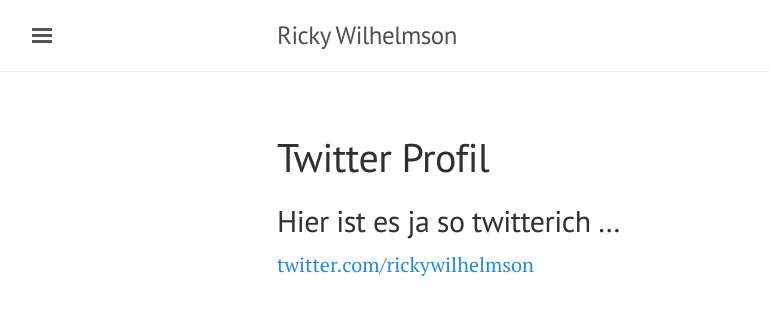
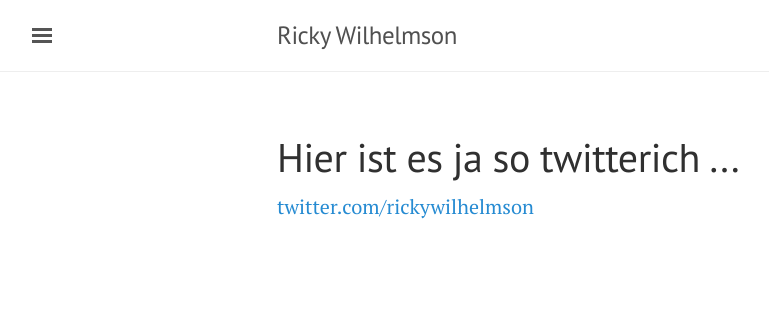
Before and after one commit to SOSTaler/sostaler.github.io, a Jekyll site: the page built from twitter.md, in a window 1280 px wide. Shown: the top 316 px of the page, without its empty margins (3-772 px from the left). Built offline with Jekyll 4.4.1, drawn with Linux system fonts in a browser that asks for light colours; comment, search, counter and statistics services are not loaded.

Commit message:
Update twitter.md

```diff
--- a/twitter.md
+++ b/twitter.md
@@ -1,9 +1,8 @@
 ---
 layout: page
-title: 'Twitter Profil'
+title: 'Hier ist es ja so twitterich ...'
 ---
 
 
-## Hier ist es ja so twitterich ...
 
 [twitter.com/rickywilhelmson](https://twitter.com/rickywilhelmson)
```
